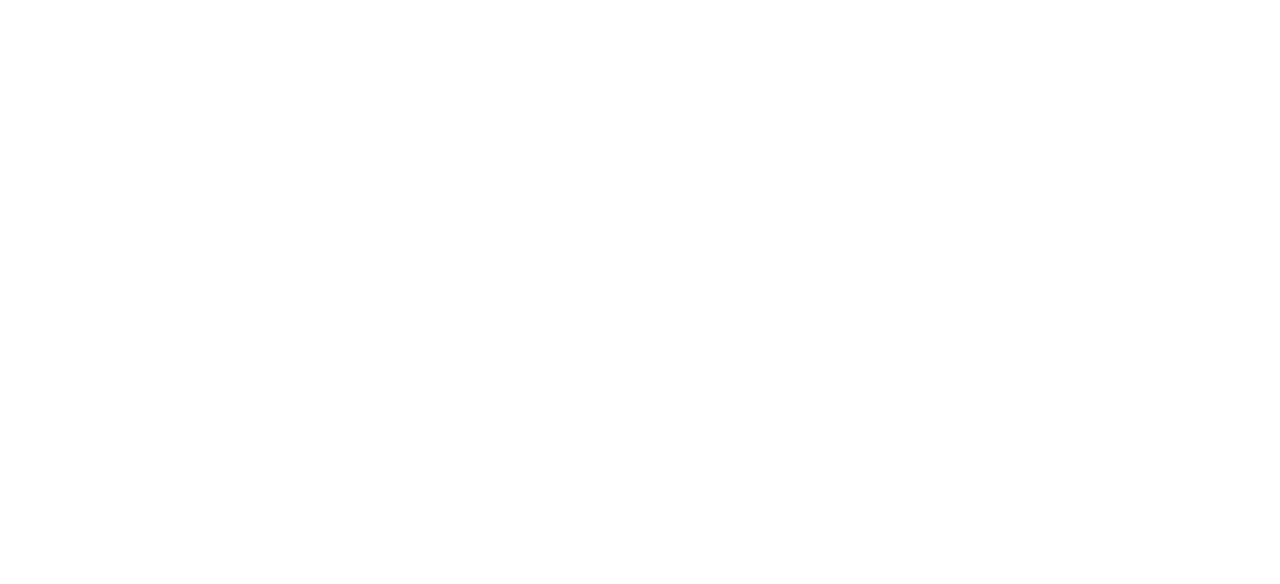
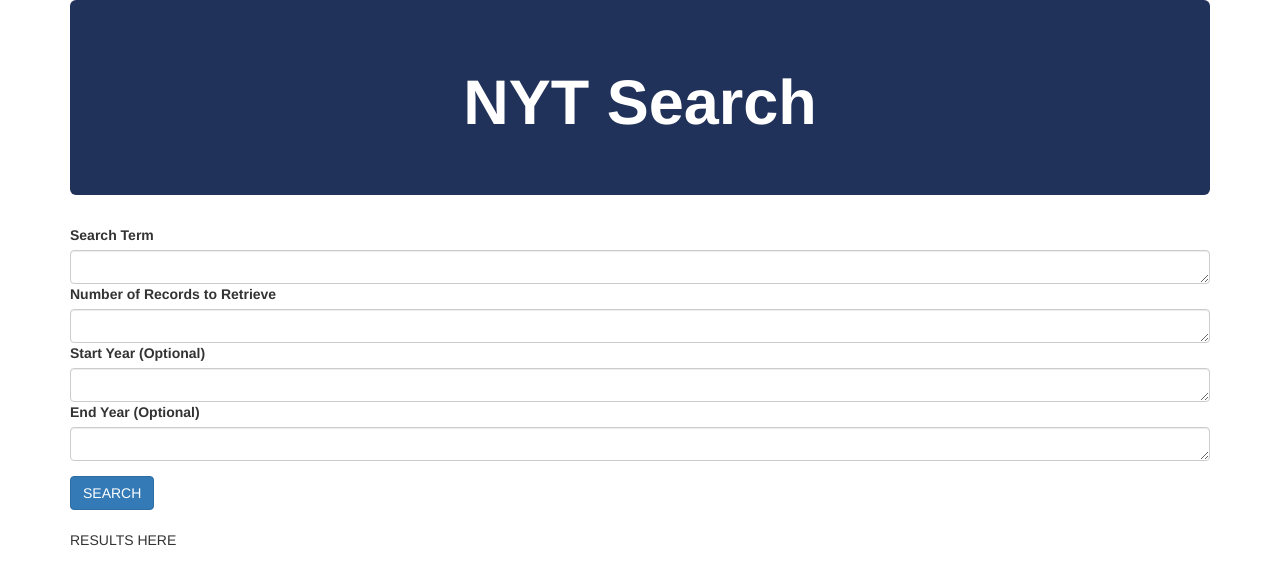
Before and after one commit to JHolden85/Project1, a plain HTML site: page index.html in a window 1280 px wide. Drawn offline with nearby package versions, Linux system fonts and the light colour scheme.

Commit message:
nyt search code

```diff
--- a/index.html
+++ b/index.html
@@ -7,5 +7,61 @@
 </head>
 <body>
 
+    <!DOCTYPE html>
+<html lang="en">
+  <head>
+    <meta charset="utf-8">
+    <meta http-equiv="X-UA-Compatible" content="IE=edge">
+    <meta name="viewport" content="width=device-width, initial-scale=1">
+
+    <title>New York Times Search</title>
+
+    <!-- import the webpage's stylesheet -->
+    <link rel = 'stylesheet' href = './bootstrap.css'>
+    <link rel="stylesheet" href="./style.css">
+
+    <!-- import the webpage's javascript file -->
+    <script src="/script.js" defer></script>
+  </head>
+  <body>
+   <div class = "container">
+
+    <!-- Jumbotron for Title -->
+    <div class="jumbotron" style="background-color: #20315A ; color: white;">
+      <h1 class="text-center">
+        <strong>
+          <i class="fa fa-newspaper-o"></i> NYT Search</strong>
+      </h1>
+    </div>
+
+
+
+    <div class="form-group">
+      <label for="searchTerm">Search Term</label>
+      <textarea class = "form-control" id = "searchTerm" rows = "1"></textarea>
+      <label for="recordsNumber">Number of Records to Retrieve</label>
+      <textarea class = "form-control" id = "recordsNumber" rows="1"></textarea>
+      <label for="startYear">Start Year (Optional)</label>
+      <textarea class = "form-control" id = "startYear" rows="1"></textarea>
+      <label for="endYear">End Year (Optional)</label>
+      <textarea class="form-control" id="endYear" rows="1"></textarea>
+    </div>
+    <button type="submit" class="btn btn-primary" id="runSearch">SEARCH</button>
+     <br>
+     <br>
+     <div id = "topArticles">
+       RESULTS HERE<br>
+     </div>
+
+   <script src= "./jquery-3.5.1.min.js"></script>
+   <script src = './script.js'></script>
+
+
+
+
+    </div>
 </body>
 </html>
+
+</body>
+</html>
```
